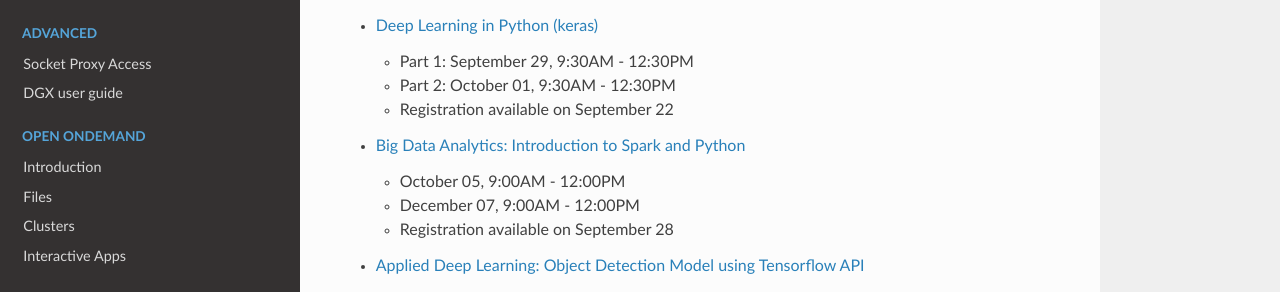
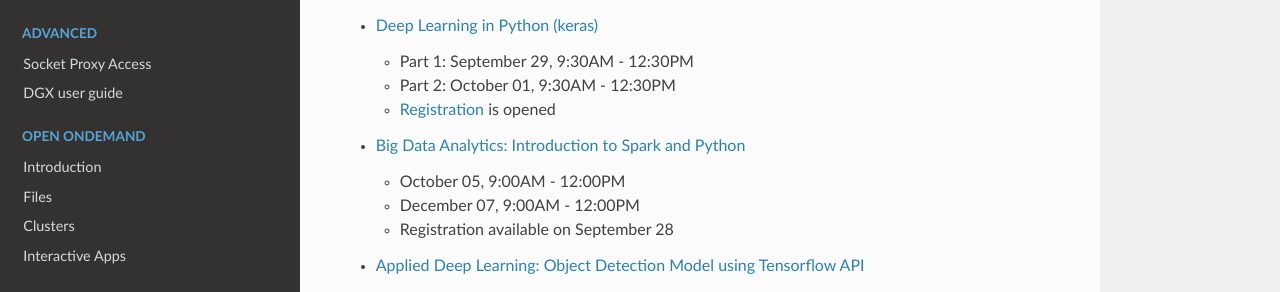
Before and after one commit to clemsonciti/palmetto-documentation, an MkDocs documentation site: the page built from docs/training/schedule.md, in a window 1280 px wide and 900 px high, scrolled down 908 px. Shown: the part 217-509 px from the top of the window. Built offline with MkDocs 1.6.1, drawn with Linux system fonts in a browser that asks for light colours; nearby versions of some CDN libraries.

Commit message:
Update schedule.md

```diff
--- a/docs/training/schedule.md
+++ b/docs/training/schedule.md
@@ -43,7 +43,7 @@
 - [Deep Learning in Python (keras)](workshop.md#deep-learning-in-python)
     - Part 1: September 29, 9:30AM - 12:30PM
     - Part 2: October 01, 9:30AM - 12:30PM
-    - Registration available on September 22
+    - [Registration](https://docs.google.com/forms/d/1jFwNQ1vbRkLR1y_DVb_KXU4JMs26X6nuhH5p6LWeGZA/edit) is opened
 
 
 - [Big Data Analytics: Introduction to Spark and Python](workshop.md#introduction-to-big-data-analytics-using-sparkpython)
```
